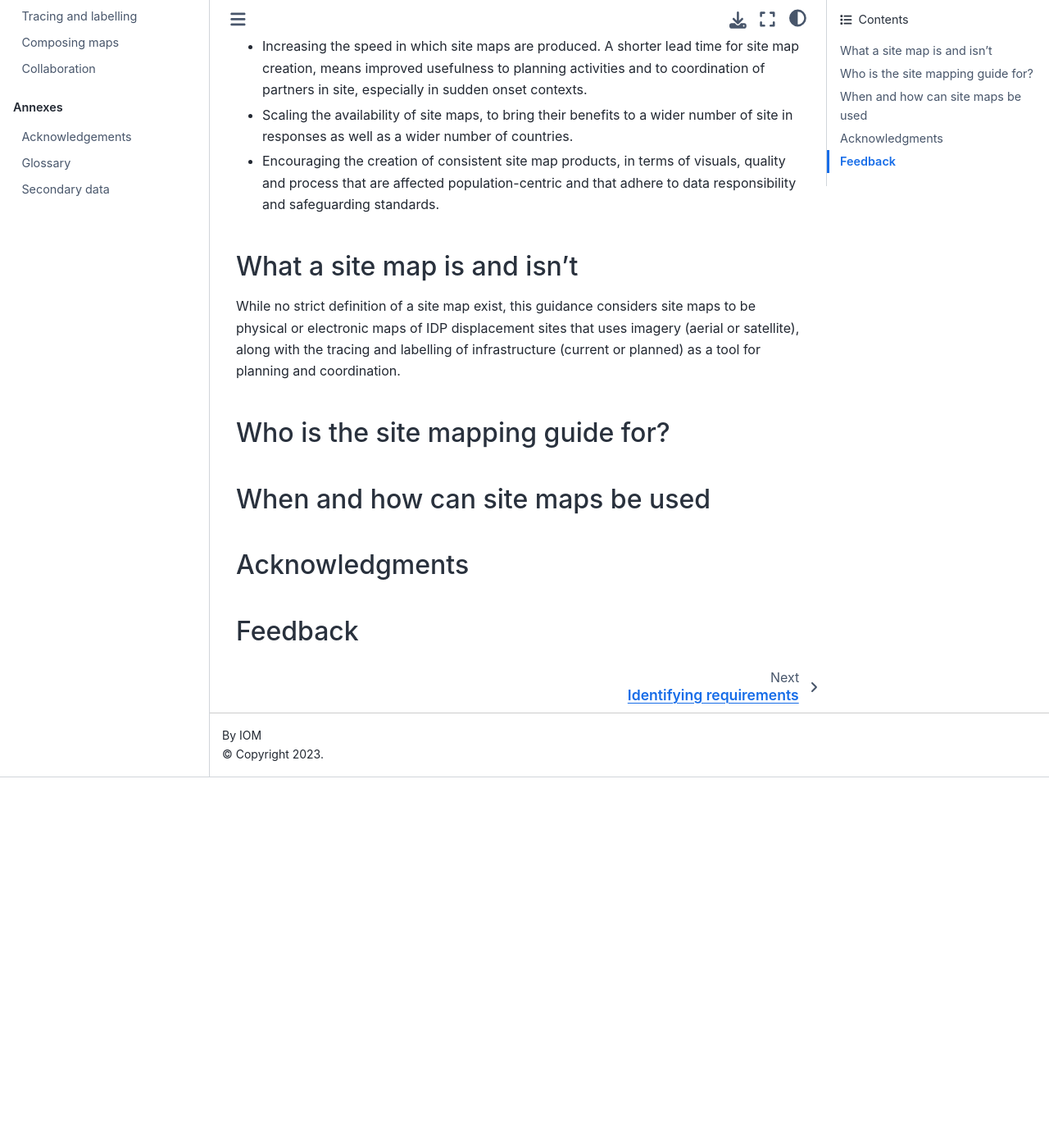
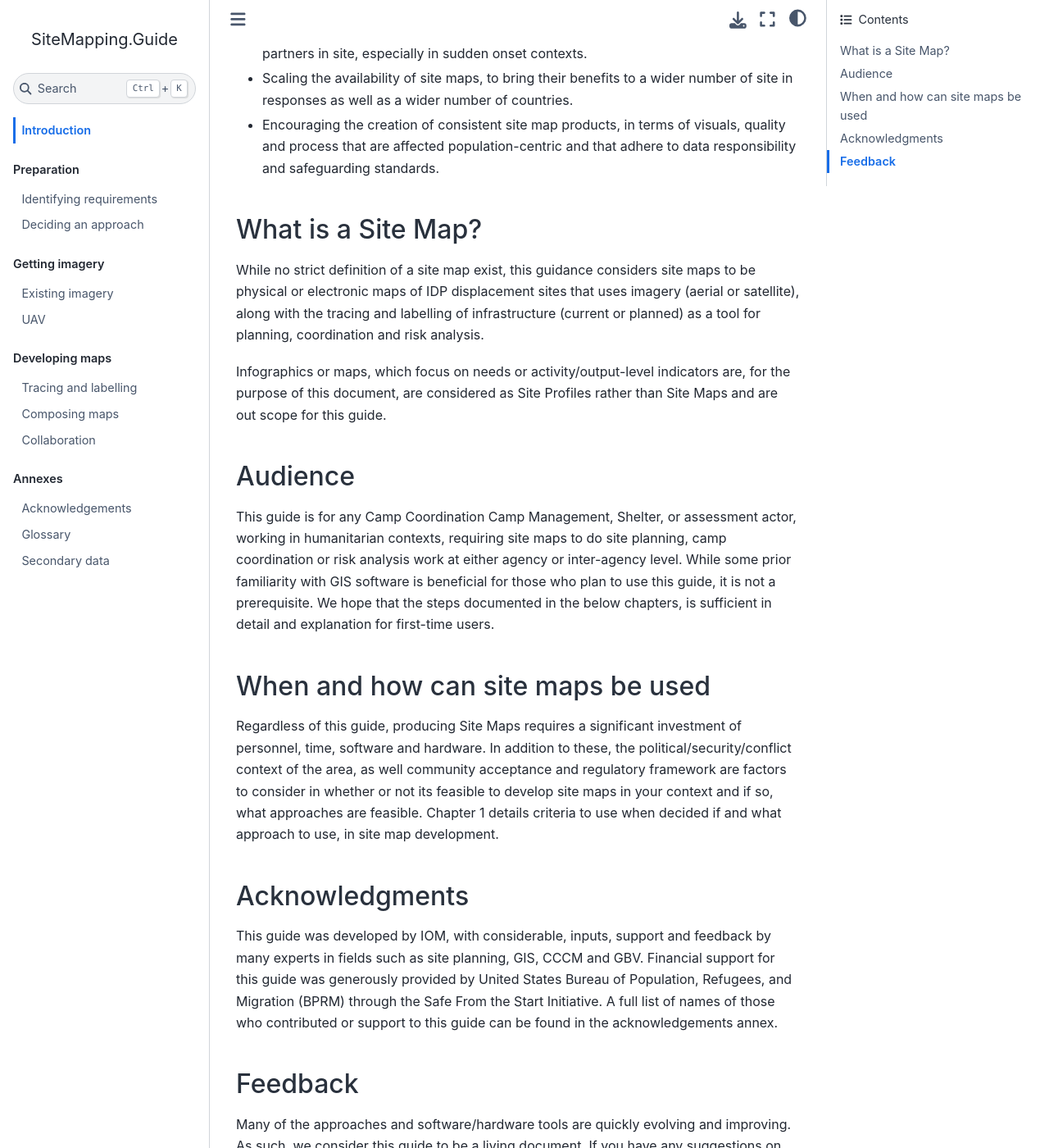
Before and after one commit to brianmcdonald/SiteMapping.Guide, a Jupyter Book: the page built from intro.md, in a window 1280 px wide and 1400 px high, scrolled down 514 px. Shown: the whole window at 82% size. Built offline with Jupyter Book 1.0.4 settings and Sphinx 7.4.7 and the Sphinx Book theme 1.1.4, drawn with Linux system fonts in a browser that asks for light colours; before the commit the page ends 1462 px from its top, so only the background shows below that; some of the changed text lies outside the part shown.

Commit message:
finished into draft

````diff
--- a/intro.md
+++ b/intro.md
@@ -1,5 +1,5 @@
 # Introduction
-```{warning} This guidance is in draft-stage, much of the content is missing and its structure may be subject to change.
+```{disclaimer} This guidance is in draft-stage, much of the content is missing and its structure may be subject to change.
 ```
 **Last updated:** 12th August, 2022
 
@@ -9,13 +9,19 @@
 - Scaling the availability of site maps, to bring their benefits to a wider number of site in responses as well as a wider number of countries.
 - Encouraging the creation of consistent site map products, in terms of visuals, quality and process that are affected population-centric and that adhere to data responsibility and safeguarding standards.
 
-## What a site map is and isn't
-While no strict definition of a site map exist, this guidance considers site maps to be physical or electronic maps of IDP displacement sites that uses imagery (aerial or satellite), along with the tracing and labelling of infrastructure (current or planned) as a tool for planning and coordination.
+## What is a Site Map?
+While no strict definition of a site map exist, this guidance considers site maps to be physical or electronic maps of IDP displacement sites that uses imagery (aerial or satellite), along with the tracing and labelling of infrastructure (current or planned) as a tool for planning, coordination and risk analysis.
 
-## Who is the site mapping guide for?
+Infographics or maps, which focus on needs or activity/output-level indicators are, for the purpose of this document, are considered as Site Profiles rather than Site Maps and are out scope for this guide.
+
+## Audience
+This guide is for any Camp Coordination Camp Management, Shelter, or assessment actor, working in humanitarian contexts, requiring site maps to do site planning, camp coordination or risk analysis work at either agency or inter-agency level. While some prior familiarity with GIS software is beneficial for those who plan to use this guide, it is not a prerequisite. We hope that the steps documented in the below chapters, is sufficient in detail and explanation for first-time users.
 
 ## When and how can site maps be used
+Regardless of this guide, producing Site Maps requires a significant investment of personnel, time, software and hardware. In addition to these, the political/security/conflict context of the area, as well community acceptance and regulatory framework are factors to consider in whether or not its feasible to develop site maps in your context and if so, what approaches are feasible. Chapter 1 details criteria to use when decided if and what approach to use, in site map development.
 
 ## Acknowledgments
+This guide was developed by IOM, with considerable, inputs, support and feedback by many experts in fields such as site planning, GIS, CCCM and GBV. Financial support for this guide was generously provided by United States Bureau of Population, Refugees, and Migration (BPRM) through the Safe From the Start Initiative. A full list of names of those who contributed or support to this guide can be found in the acknowledgements annex.
 
 ## Feedback
+Many of the approaches and software/hardware tools are quickly evolving and improving. As such, we consider this guide to be a living document. If you have any suggestions on how we can improve this guide, please reach out to majones@iom.int and bmcdonald@iom.int.
````
